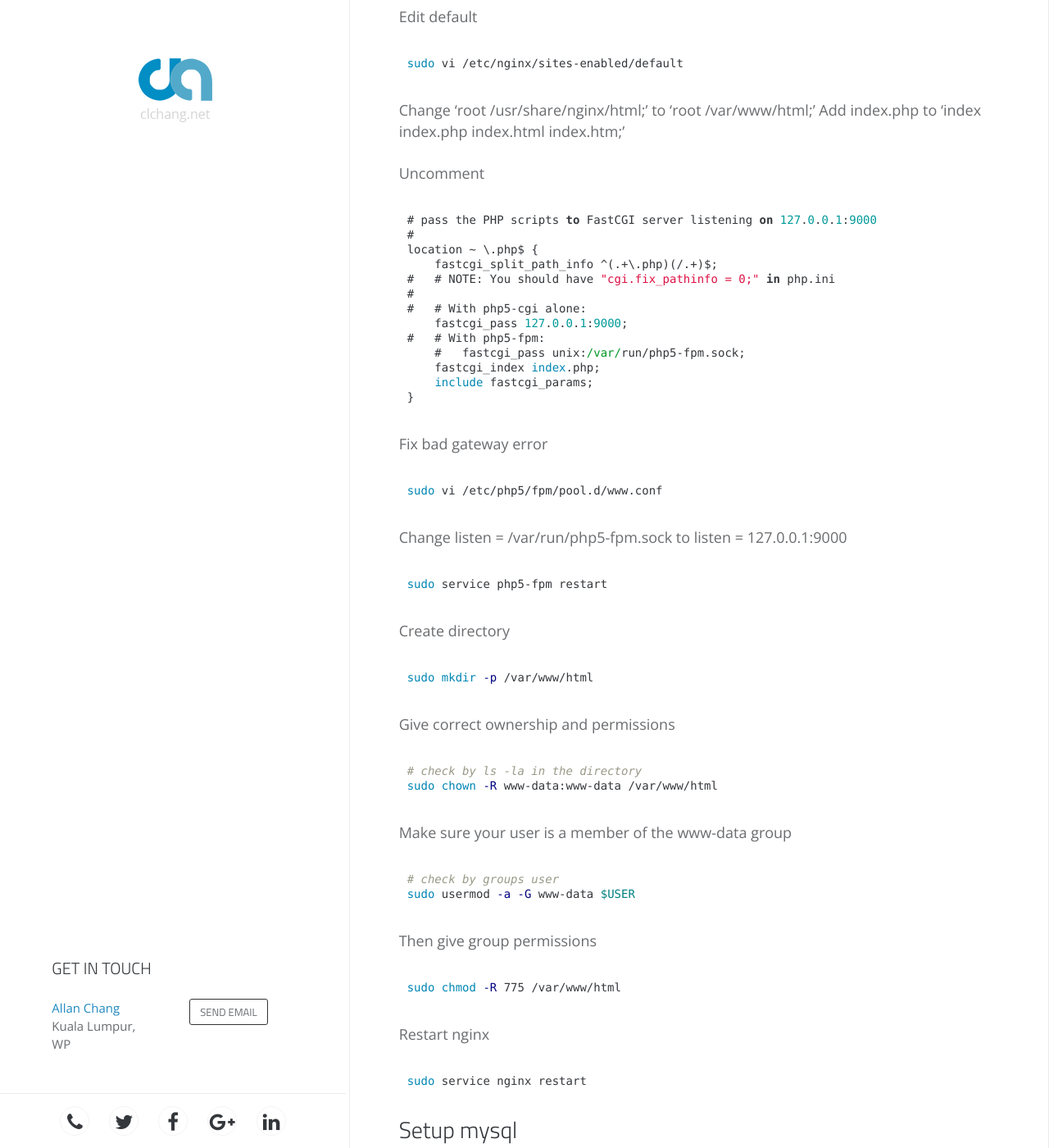
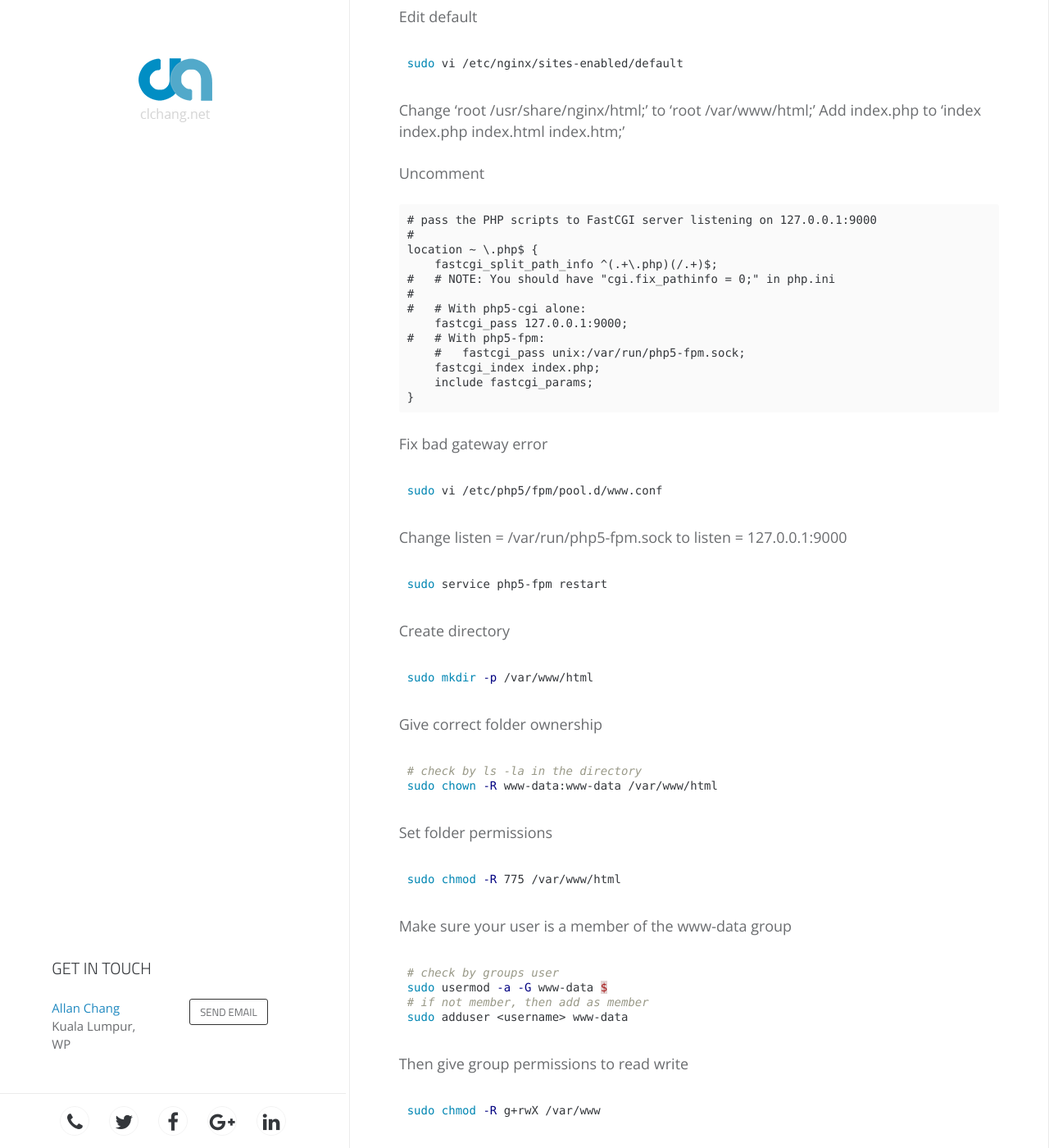
Before and after one commit to rokibhasansagar/clchangnet.github.io, a Jekyll site: the page built from _posts/2015-08-18-amazon-ec2-nginx.md, in a window 1280 px wide and 1400 px high, scrolled down 815 px. Shown: the whole window at 82% size. Built offline with Jekyll 4.4.1, drawn with Linux system fonts in a browser that asks for light colours; nearby versions of some CDN libraries; Markdown is read by kramdown in place of the engine named in the settings; comment, search, counter and statistics services are not loaded.

Commit message:
add group permissions var/www/html

````diff
--- a/_posts/2015-08-18-amazon-ec2-nginx.md
+++ b/_posts/2015-08-18-amazon-ec2-nginx.md
@@ -51,7 +51,7 @@ Add index.php to 'index index.php index.html index.htm;'
 
 Uncomment
 
-```vim
+```apacheconf
 # pass the PHP scripts to FastCGI server listening on 127.0.0.1:9000
 #
 location ~ \.php$ {
@@ -85,24 +85,32 @@ Create directory
 sudo mkdir -p /var/www/html
 ```
 
-Give correct ownership and permissions
+Give correct folder ownership
 
 ```bash
 # check by ls -la in the directory
 sudo chown -R www-data:www-data /var/www/html
 ```
 
+Set folder permissions
+
+```bash
+sudo chmod -R 775 /var/www/html
+```
+
 Make sure your user is a member of the www-data group
 
 ```bash
 # check by groups user
-sudo usermod -a -G www-data $USER
+sudo usermod -a -G www-data $
+# if not member, then add as member
+sudo adduser <username> www-data
 ```
 
-Then give group permissions
+Then give group permissions to read write
 
 ```bash
-sudo chmod -R 775 /var/www/html
+sudo chmod -R g+rwX /var/www
 ```
 
 Restart nginx
````
